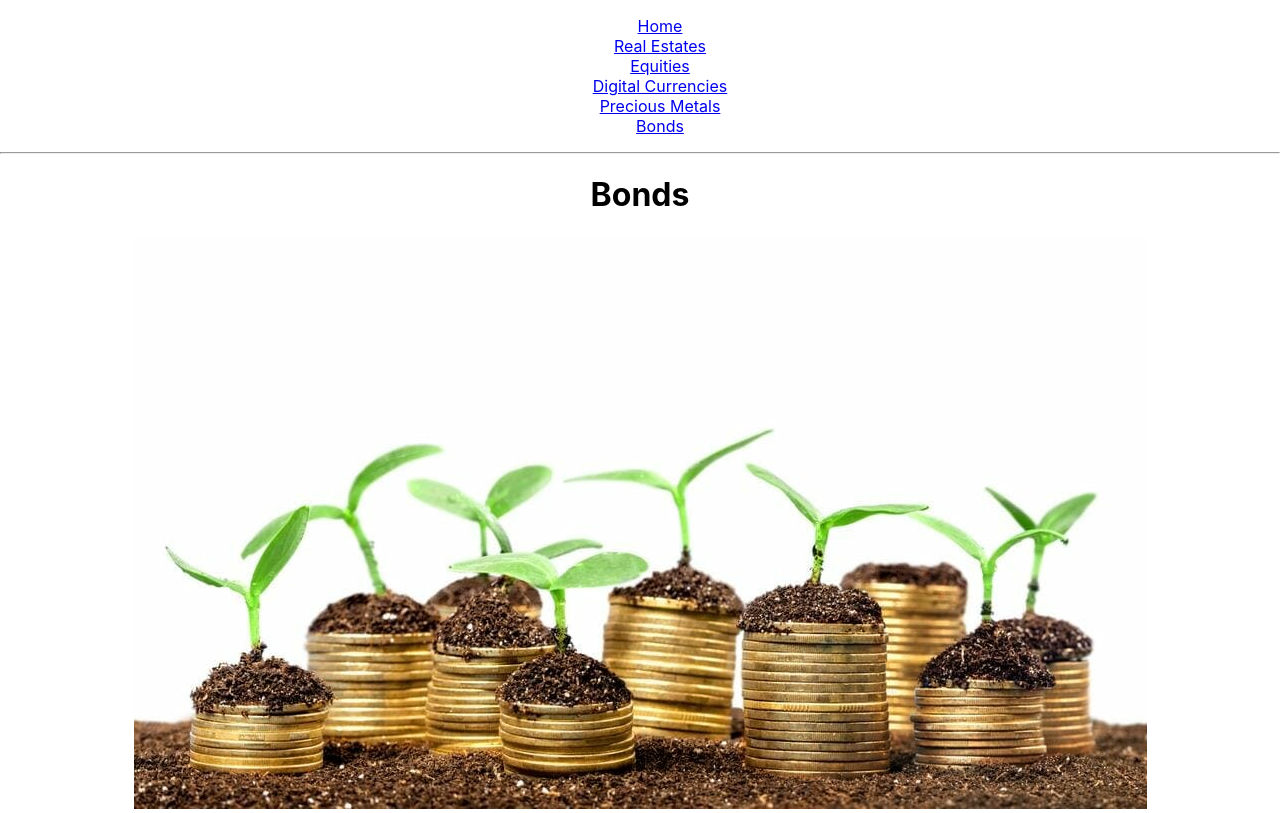
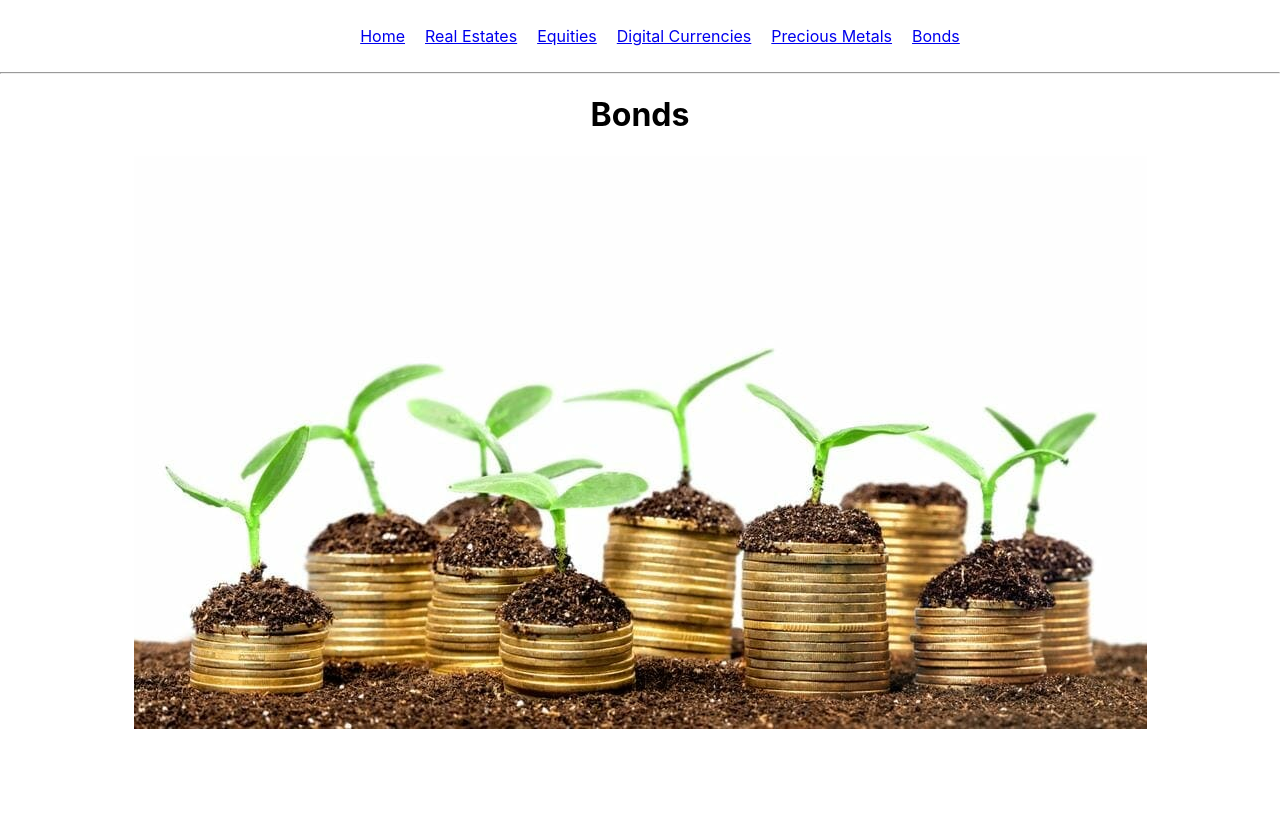
Before and after one commit to bqh5026/Guide-to-Investing, a React (Create React App) app: page /#/bonds in a window 1280 px wide. Built offline with nearby package versions, Linux system fonts and the light colour scheme.

Commit message:
Update list menu items to display horizontally

```diff
--- a/src/App.css
+++ b/src/App.css
@@ -5,3 +5,8 @@
 ul {
   list-style: none;
 }
+
+li {
+  display: inline-block;
+  padding: 10px;
+}
```
